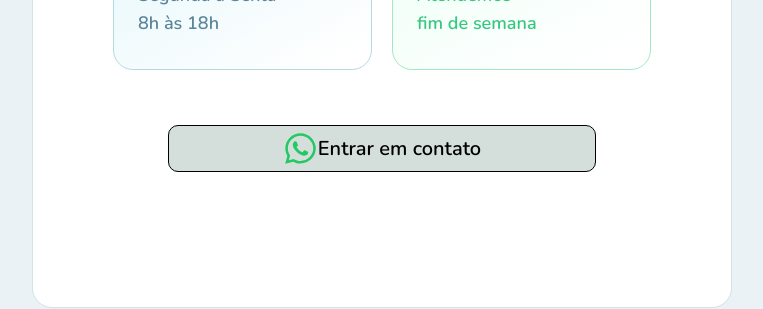
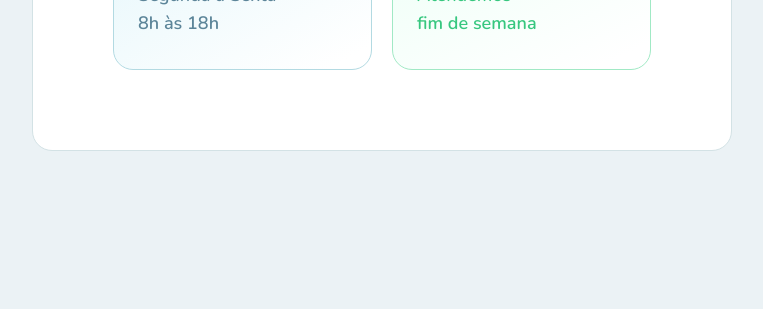
Before and after one commit to Deividev365/hapinnes, a React (Create React App) app in the folder web/: page /Orphanages/1 in a window 1280 px wide. Shown: the part 1482-1791 px from the top of the page, without its empty margins (258-1021 px from the left). After the commit the page ends 1697 px from the top, so only its background shows below. Built offline with nearby package versions, Linux system fonts and the light colour scheme; no server answers.

Commit message:
connecting the backend

```diff
--- a/web/src/components/primaryButton.tsx
+++ b/web/src/components/primaryButton.tsx
@@ -1,6 +1,4 @@
 import React from 'react';
-
-import { FaWhatsapp } from "react-icons/fa";
 
 
 import '../styles/components/primarybutton.css';
@@ -10,10 +8,10 @@ export default function PrimaryButton() {
     return(
         <div className="contact-info">
             <button type="button">
-                <FaWhatsapp  size={35} color="#25c864" />
-                Entrar em contato
+                Confirmar
             </button>
         </div>
     );
 
+
 }
--- a/web/src/pages/Orphanage.tsx
+++ b/web/src/pages/Orphanage.tsx
@@ -6,12 +6,8 @@ import {Map, Marker, TileLayer} from "react-leaflet";
 
 import SideBar from "../components/sideBar";
 import mapIcon from "../utils/mapIcon";
-import PrimaryButton from "../components/primaryButton";
-
-
 
 import '../styles/pages/Orphanage.css';
-
 
 
 export default function Orphanage() {
@@ -90,7 +86,7 @@ export default function Orphanage() {
               </div>
             </div>
 
-            <PrimaryButton/>
+
           </div>
         </div>
       </main>
--- a/web/src/pages/createOrphanage.tsx
+++ b/web/src/pages/createOrphanage.tsx
@@ -2,11 +2,10 @@ import React from "react";
 import {Map, TileLayer, Marker} from 'react-leaflet'
 
 import { FiPlus } from "react-icons/fi";
-//import { FaWhatsapp } from "react-icons/fa";
-
 
 import SideBar from "../components/sideBar";
 import mapIcon from "../utils/mapIcon";
+import PrimaryButton from "../components/primaryButton";
 
 
 import '../styles/pages/create-orphanage.css';
@@ -92,6 +91,8 @@ export default function OrphanagesMap() {
             </div>
           </fieldset>
 
+          <PrimaryButton/>
+
 
         </form>
       </main>
--- a/web/src/styles/components/primarybutton.css
+++ b/web/src/styles/components/primarybutton.css
@@ -13,7 +13,7 @@
     width: 100%;
 
     background-color: rgb(212, 223, 220);
-    padding: 5px;
+    padding: 10px;
     margin-right: 25px;
     display: flex;
     justify-content: center;
```
